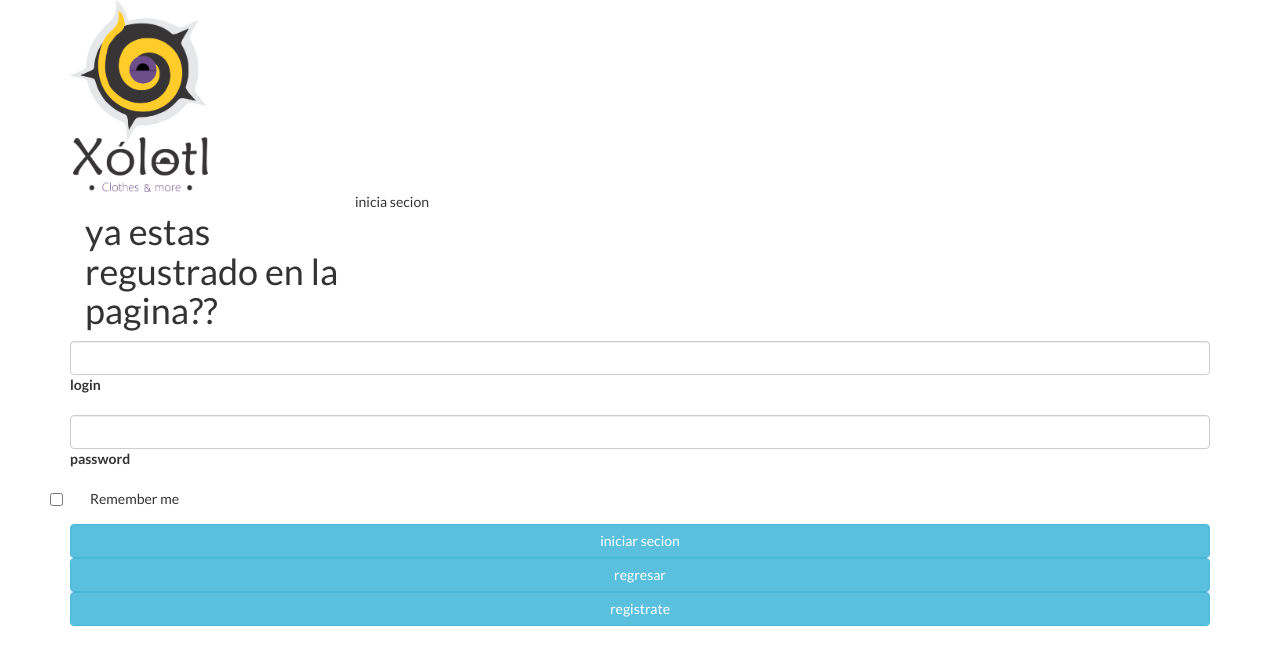
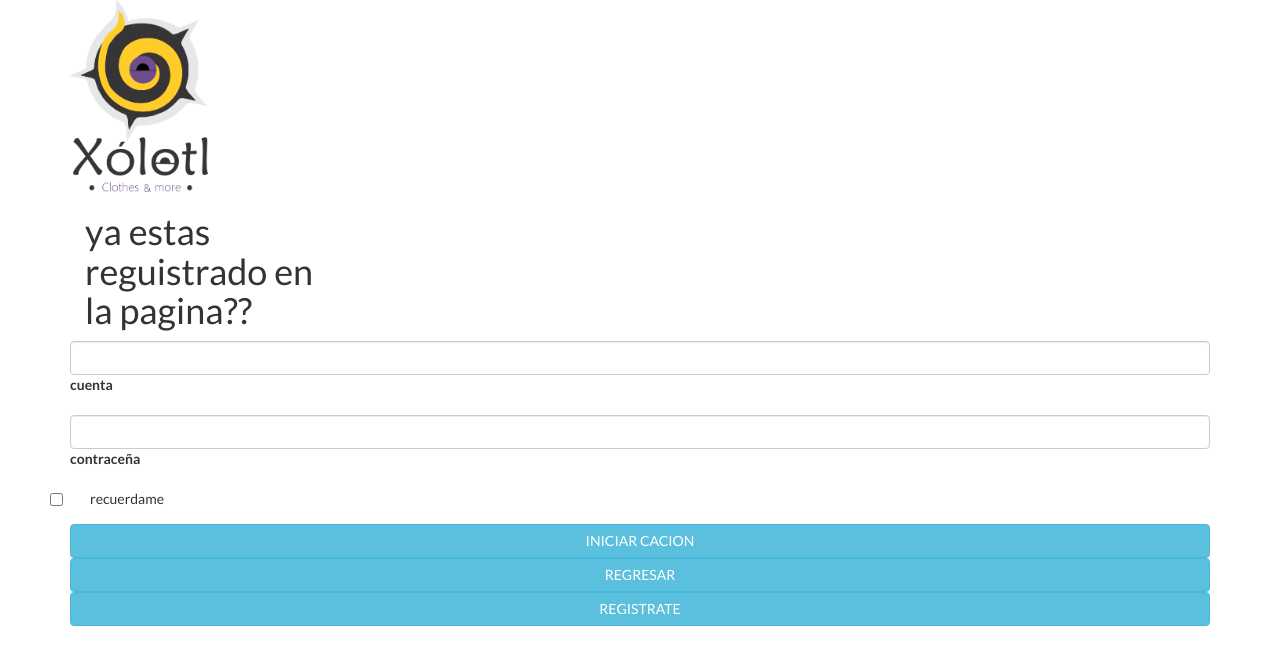
Before and after one commit to abraham880/proyecto, a plain HTML site: page registro.html in a window 1280 px wide. Drawn offline with nearby package versions, Linux system fonts and the light colour scheme.

Commit message:
Add files via upload

```diff
--- a/registro.html
+++ b/registro.html
@@ -16,34 +16,34 @@
       <div class="logo-image">
         <img src="imglog/logo.png" alt="Logo" title="Logo" width="138">
       </div>
-      <h1 class="display1 col-md-3">ya estas regustrado en la pagina??</h1>
-      <p class="subhead">inicia secion</p>
+      <h1 class="display1 col-md-3">ya estas reguistrado en la pagina??</h1>
+      <p class="subhead"></p>
       <form action="" method="" class="" role="form">
         <div id="form-login-username" class="form-group">
           <input id="username" class="form-control" name="username" type="text" size="18" alt="login" required />
           <span class="form-highlight"></span>
           <span class="form-bar"></span>
-          <label for="username" class="float-label">login</label>
+          <label for="username" class="float-label">cuenta</label>
         </div>
         <div id="form-login-password" class="form-group">
           <input id="passwd" class="form-control" name="password" type="password" size="18" alt="password" required>
           <span class="form-highlight"></span>
           <span class="form-bar"></span>
-          <label for="password" class="float-label">password</label>
+          <label for="password" class="float-label">contraceña</label>
         </div>
         <div id="form-login-remember" class="form-group">
           <div class="checkbox checkbox-default">
             <input id="remember" type="checkbox" value="yes" alt="Remember me" class="">
-            <label for="remember">Remember me</label>
+            <label for="remember">recuerdame</label>
           </div>
         </div>
         <div>
-          <a href="index.html"><input class="btn btn-block btn-info ripple-effect" type="button" value="iniciar secion"></a>
+          <a href="index.html"><input class="btn btn-block btn-info ripple-effect" type="button" value="INICIAR CACION"></a>
 
-          <a href="index.html"><input class="btn btn-block btn-info ripple-effect" type="button" value="regresar"></a>
+          <a href="index.html"><input class="btn btn-block btn-info ripple-effect" type="button" value="REGRESAR"></a>
         </div>
         <div>
-          <a href="crear.html"><input class="btn btn-block btn-info ripple-effect" type="button" value="registrate"></a>
+          <a href="crear.html"><input class="btn btn-block btn-info ripple-effect" type="button" value="REGISTRATE"></a>
         </div>
     </div>
     </form>
```
Also changed, not shown: index.html (+1 -1 lines).
